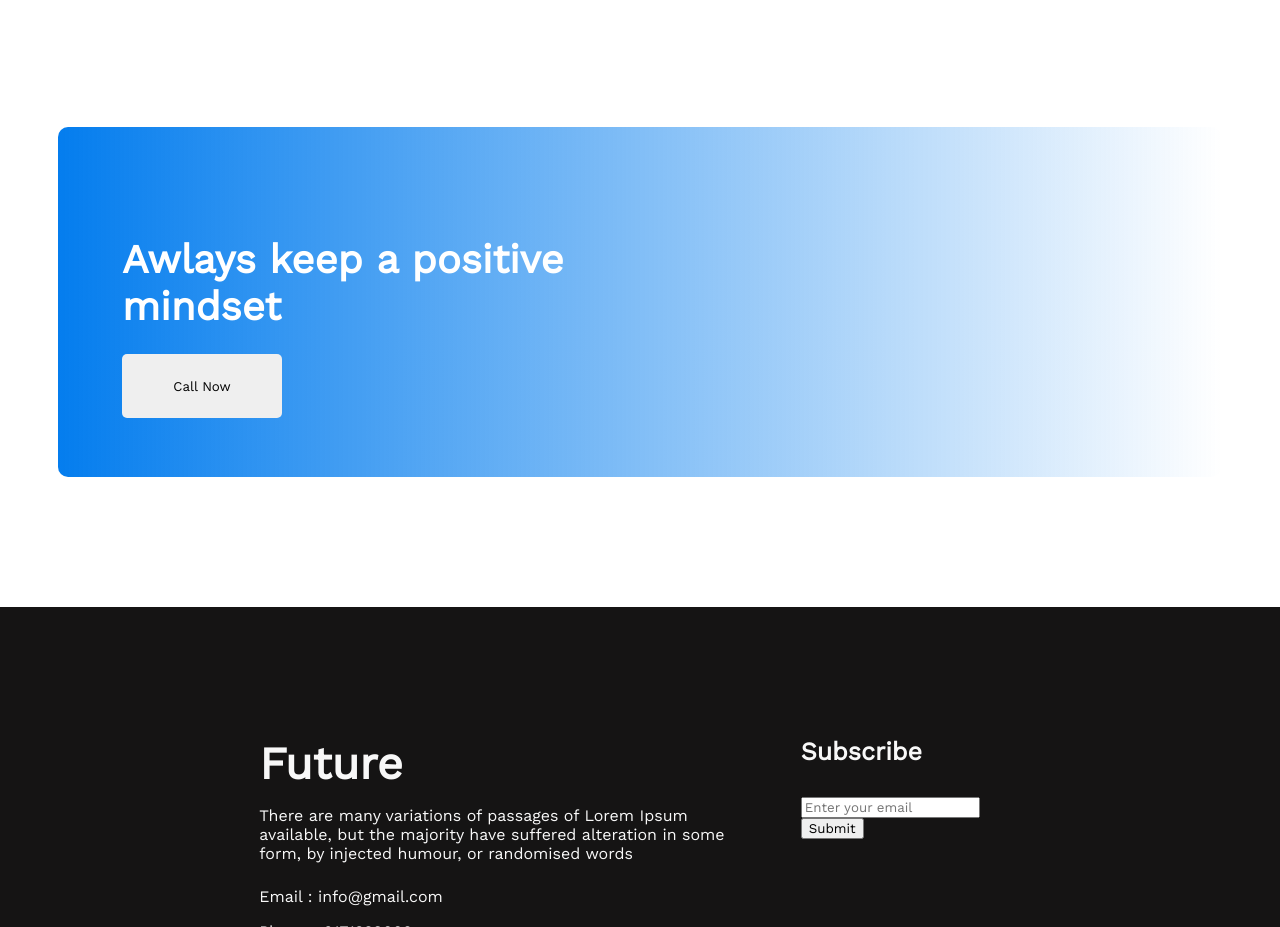
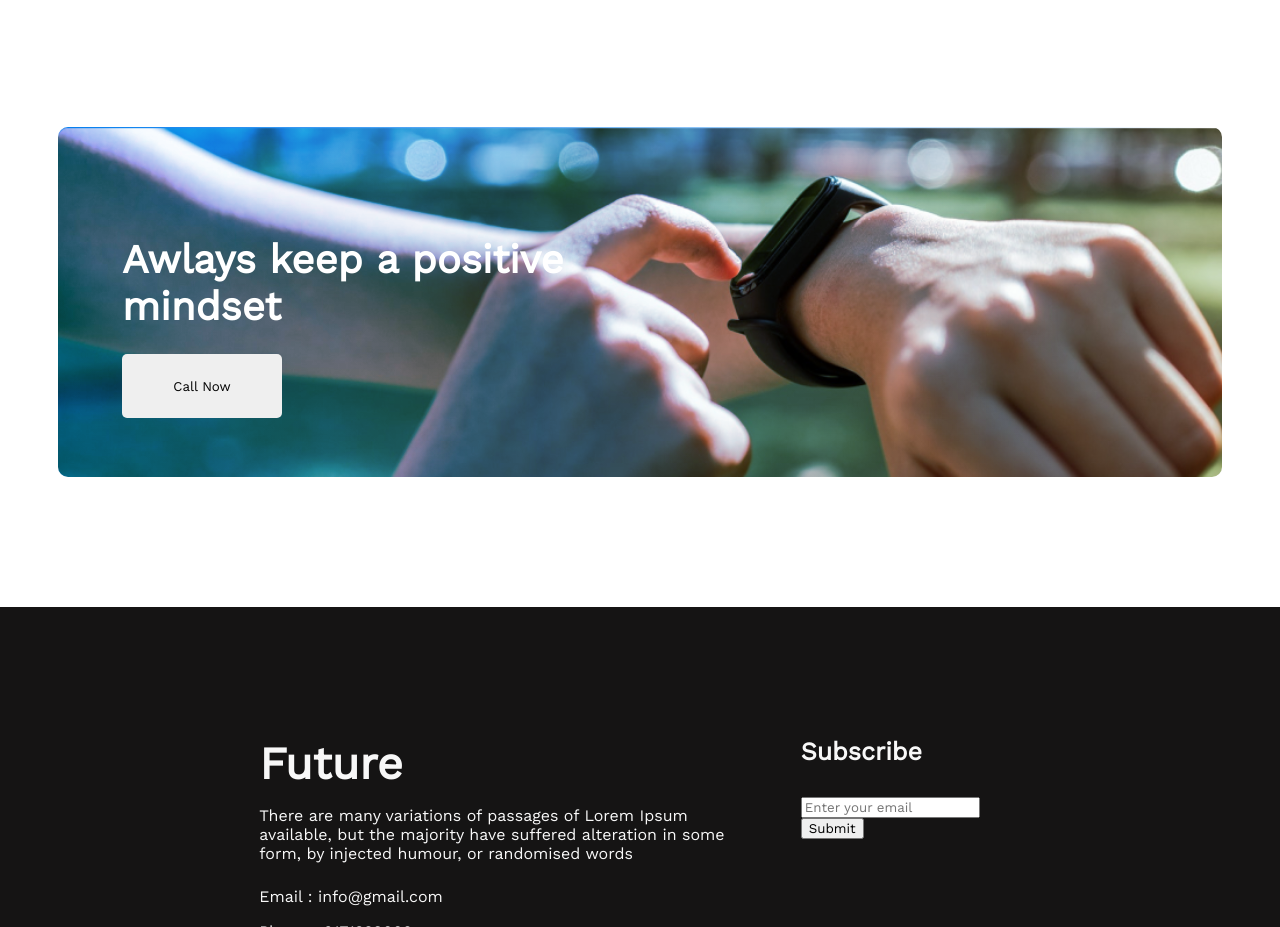
Before and after one commit to manojeng/new-year-new-hope, a plain HTML site: page index.html in a window 1280 px wide. Shown: the part 2190-3117 px from the top of the page. Drawn offline with nearby package versions, Linux system fonts and the light colour scheme.

Commit message:
Edited 2

```diff
--- a/styles/style.css
+++ b/styles/style.css
@@ -144,9 +144,7 @@ margin-bottom: 32px;
 .positive{
     margin: auto;
     border-radius: 10px;
-    /* background-image: url('/images/watch.png'); */
-    /* background: linear-gradient(90deg, #01325b 0%, rgba(3, 117, 210, 0.1) 100%), url('/images/watch.png'); */
-    background: linear-gradient(to right, #047dee 0%, rgba(216, 222, 226, 0) 100%), url('./images/watch.png');
+    background: linear-gradient(to right, #047dee 0%, rgba(216, 222, 226, 0) 100%), url('../images/watch.png');
     background-blend-mode: color;
     background-blend-mode: overlay;
     width: 1100px;
```
